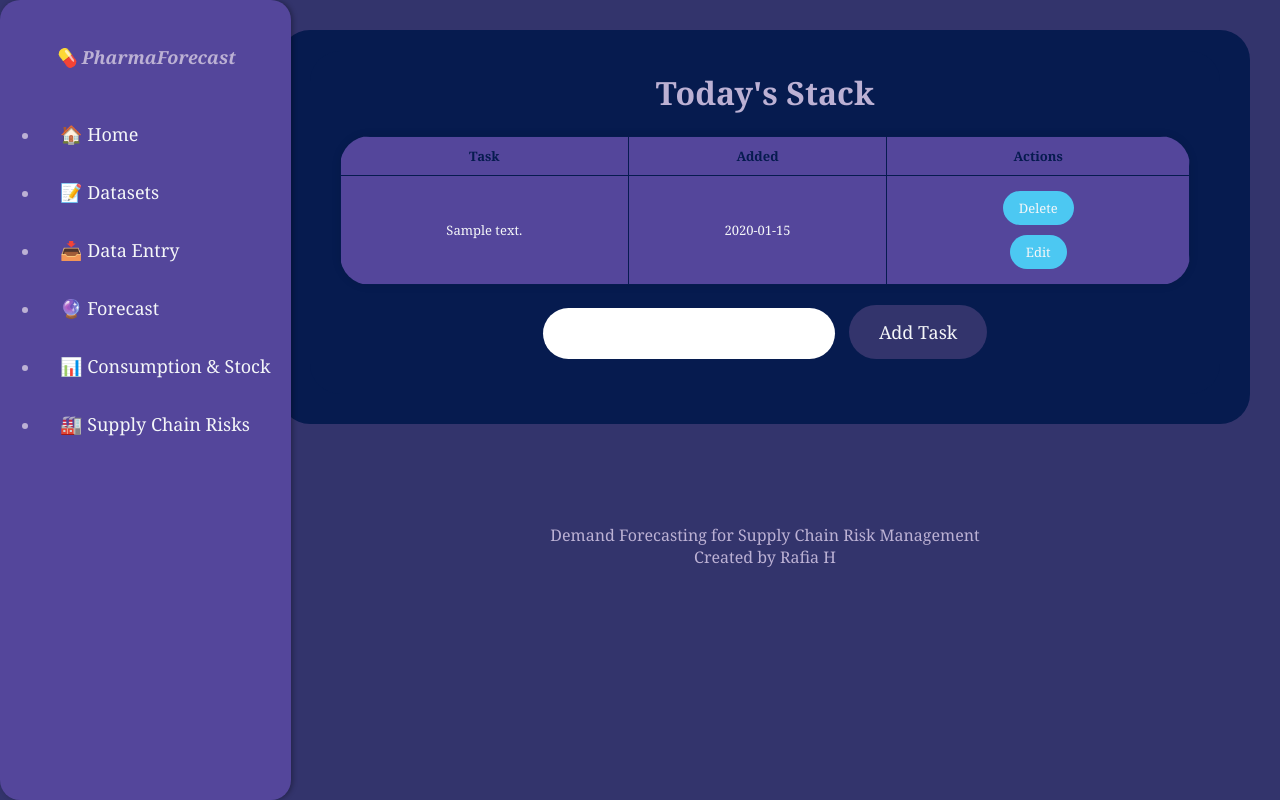
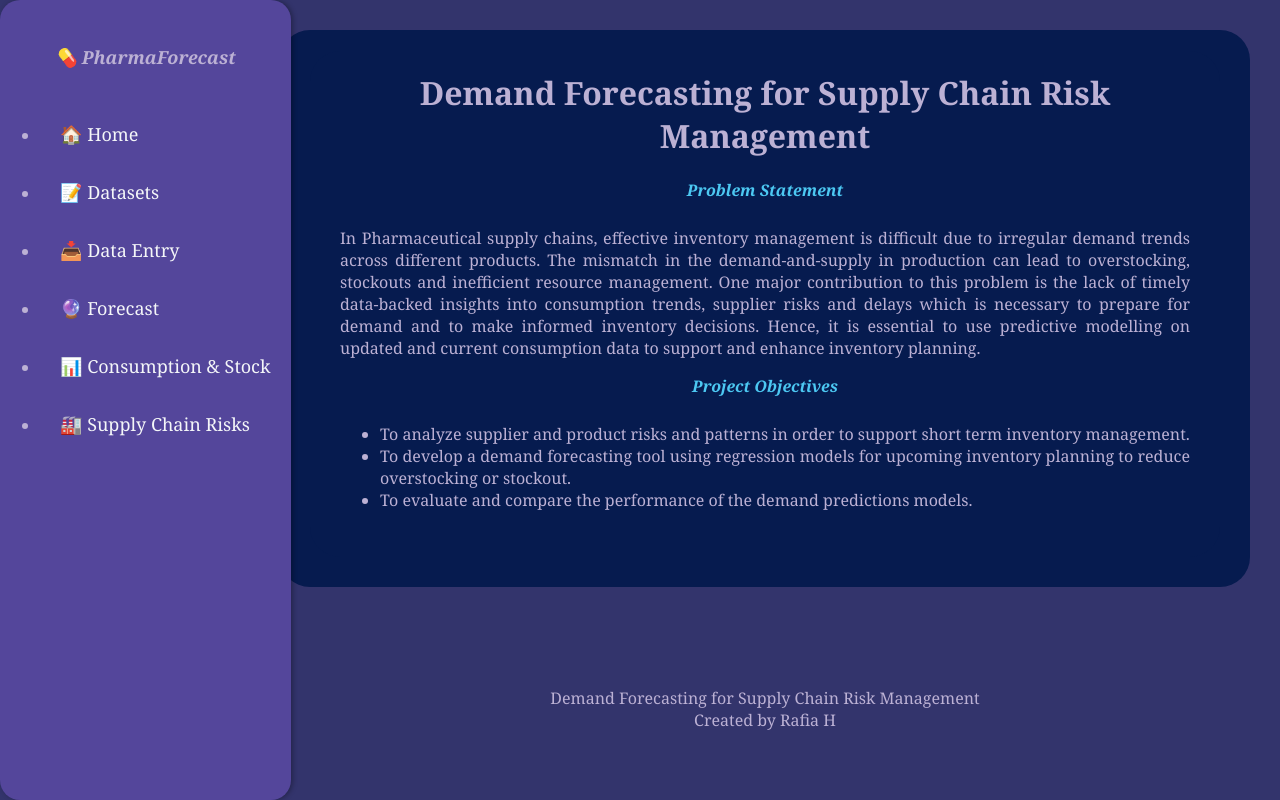
Before and after one commit to rafiahossain/PharmaForecast, a Flask app: page / in a window 1280 px wide. Run offline with Flask 3, Linux system fonts and the light colour scheme; tables that the repository leaves empty hold one stand-in row (values such as "Sample post").

Commit message:
Supplier Dashboard and Home Page

```diff
--- a/app.py
+++ b/app.py
@@ -1,8 +1,7 @@
 # Imports
 from flask import Flask, render_template, redirect, request
 from flask_scss import Scss
-from flask_sqlalchemy import SQLAlchemy
-from datetime import datetime
+# from flask_sqlalchemy import SQLAlchemy
 # To upload files in data entry page
 import os
 from werkzeug.utils import secure_filename
@@ -10,14 +9,13 @@ from werkzeug.utils import secure_filename
 import pandas as pd
 import numpy as np
 import re
-# For forecasting
-# For forecasting
 import matplotlib
-matplotlib.use('Agg')  # ✅ Add this line
+matplotlib.use('Agg')
 import matplotlib.pyplot as plt
 import seaborn as sns
 import base64
 import io
+# For forecasting
 from sklearn.linear_model import LinearRegression, Ridge, Lasso
 from sklearn.ensemble import RandomForestRegressor
 from sklearn.neural_network import MLPRegressor
@@ -33,22 +31,12 @@ app = Flask(__name__)
 Scss(app)
 
 # configure the SQLite database, relative to the app instance folder
-app.config["SQLALCHEMY_DATABASE_URI"] = "sqlite:///pharmaDB.db"
-app.config["SQLALCHEMY_TRACK_MODIFICATION"] = False
-db = SQLAlchemy(app)
+# app.config["SQLALCHEMY_DATABASE_URI"] = "sqlite:///pharmaDB.db"
+# app.config["SQLALCHEMY_TRACK_MODIFICATION"] = False
+# db = SQLAlchemy(app)
 
-# ~ kind of a Data class ~ Row of data
-class MyTask(db.Model):
-    id = db.Column(db.Integer, primary_key=True)
-    content = db.Column(db.String(100), nullable=False)
-    complete = db.Column(db.Integer, default=0)
-    created = db.Column(db.DateTime, default=datetime.utcnow)
-
-    def __repr__(self) -> str:
-        return f"Task {self.id}"
-
-with app.app_context():
-    db.create_all()
+# with app.app_context():
+#     db.create_all()
 
 # Global storage
 # For modeling results and always-zero items
@@ -69,53 +57,10 @@ delivery_delay_plot = None
 expiry_risk_plot = None
 itemvalue_vs_frequency_plot = None
 
-
 # Home Page index, and a route to it
-@app.route("/",methods=["POST","GET"])
+@app.route("/")
 def index():
-    # Add a task
-    if request.method == "POST":
-        current_task = request.form['content']
-        new_task = MyTask(content=current_task)
-        try:
-            db.session.add(new_task)
-            db.session.commit()
-            return redirect("/")
-        except Exception as e:
-            print(f"ERROR:{e}")
-            return f"ERROR:{e}"
-    # See all current tasks
-    else:
-        tasks = MyTask.query.order_by(MyTask.created).all()
-        return render_template("index.html", tasks=tasks)
-
-# DELETE an item
-@app.route("/delete/<int:id>")
-def delete(id:int):
-    delete_task = MyTask.query.get_or_404(id)
-    try:
-        db.session.delete(delete_task)
-        db.session.commit()
-        return redirect("/") # redirects back to home page
-    except Exception as e:
-        return f"ERROR:{e}"
-    # button only appears if we have the task
-    # so we dont have to validate if task exists first
-    # so 404 should not occur
-
-# Edit an item
-@app.route("/edit/<int:id>", methods=["GET","POST"])
-def edit(id:int):
-    task = MyTask.query.get_or_404(id)
-    if request.method == "POST":
-        task.content = request.form['content']
-        try:
-            db.session.commit()
-            return redirect("/")
-        except Exception as e:
-            return f"ERROR:{e}"
-    else: # create a new edit webpage
-        return render_template('edit.html',task=task)
+    return render_template("index.html")
 
 ######################################
 
@@ -478,6 +423,7 @@ def consumption():
 def suppliers():
     global cl2
     global supplier_dependence_plot, delivery_delay_plot, expiry_risk_plot, itemvalue_vs_frequency_plot
+    # global expiry_table
 
     if cl2 is None:
         return render_template("dashboard_suppliers.html", kpis=None)
@@ -673,8 +619,25 @@ def suppliers():
         itemvalue_vs_frequency_plot = base64.b64encode(buf4.getvalue()).decode('utf8')
         plt.close()
 
+        # === Table for Items Expiring in <3 Months or Expired ===
 
+        expiry_3_months = cl2[(cl2['Expiry_Risk'] == '<3 Months') & (cl2['Days_to_Expiry_Today'] >= 0)]
 
+        expiry_display = expiry_3_months[[
+            'Item Name', 'Sub Category', 'Supplier Name', 'Batch No',
+            'Expiry Date', 'Days_to_Expiry_Today', 'Item Value'
+        ]].sort_values('Days_to_Expiry_Today').reset_index(drop=True)
+
+        expiry_display['Days_to_Expiry_Today'] = expiry_display['Days_to_Expiry_Today'].astype(int)
+        expiry_display['Item Value'] = expiry_display['Item Value'].round(2)
+
+        # Convert to HTML table
+        expiry_table_html = expiry_display.to_html(
+            classes='table table-striped table-bordered table-hover expiry-table',
+            index=False,
+            border=0,
+            justify='center'
+        )
 
     except Exception as e:
         print(f"KPI Calculation Error: {e}")
@@ -690,7 +653,8 @@ def suppliers():
         supplier_dependence_plot=supplier_dependence_plot,
         delivery_delay_plot=delivery_delay_plot,
         expiry_risk_plot=expiry_risk_plot,
-        itemvalue_vs_frequency_plot=itemvalue_vs_frequency_plot
+        itemvalue_vs_frequency_plot=itemvalue_vs_frequency_plot,
+        expiry_table=expiry_table_html
     )
 
 
@@ -880,10 +844,6 @@ def data_entry():
 def dataset():
     return render_template("dataset.html")
 
-# @app.route("/performance")
-# def performance():
-#     return render_template("performance.html")
-
 # RUNNER and DEBUGGER
 # Keep Flask updating itself
 if __name__ == "__main__":
--- a/static/styles.css
+++ b/static/styles.css
@@ -67,6 +67,10 @@ body h2 {
   padding-top: 0;
   padding-bottom: 10px;
   font-size: medium;
+}
+
+.project-objectives {
+  text-align: justify;
 }
 
 .content {
@@ -441,6 +445,24 @@ body h2 {
   border-radius: 0px;
 }
 
+.expiry-table {
+  background-color: #54469b;
+  color: #f4f6f8;
+}
+.expiry-table th {
+  background-color: #4cc8f2;
+  color: #061b4f;
+}
+.expiry-table td, .expiry-table th {
+  padding: 10px;
+  text-align: center;
+}
+
+.table-section h3 {
+  margin-top: 40px;
+  color: #f4f6f8;
+}
+
 @media (max-width: 768px) {
   .layout {
     flex-direction: column;
--- a/static/styles.scss
+++ b/static/styles.scss
@@ -106,6 +106,9 @@ body {
   }
 }
 
+.project-objectives {
+  text-align: justify;
+}
 
 
 .content {
@@ -596,6 +599,32 @@ body {
 }
 
 
+// Expiry table
+
+//$border-color: #444;
+
+.expiry-table {
+  background-color: $primary;
+  color: $on-dark;
+  // border-color: $border-color;
+
+  th {
+    background-color: $accent;
+    color: $surface;
+  }
+
+  td, th {
+    padding: 10px;
+    text-align: center;
+  }
+}
+
+.table-section {
+  h3 {
+    margin-top: 40px;
+    color: $on-dark;
+  }
+}
 
 
 
--- a/templates/index.html
+++ b/templates/index.html
@@ -6,33 +6,20 @@
 
 {% block body %}
     <div class="content">
-        <h1>Today's Stack</h1>
+        <h1>Demand Forecasting for Supply Chain Risk Management</h1>
 
-        {% if tasks | length <1%}
-        <h3>There are no tasks... Create one here!</h3>
-        {% else %}
-        <table>
-            <tr>
-                <th>Task</th>
-                <th>Added</th>
-                <th>Actions</th>
-            </tr>
-            {% for task in tasks %}
-                <tr>
-                    <td>{{task.content}}</td>
-                    <td>{{task.created.strftime("%Y-%m-%d")}}</td>
-                    <td>
-                        <a href="/delete/{{task.id}}">Delete</a>
-                        <br/>
-                        <a href="/edit/{{task.id}}">Edit</a>
-                    </td>
-                </tr>
-            {% endfor %}
-        </table>
-        {% endif %}
-        <form action="/" method="POST">
-            <input type="text" name="content" id="content" />
-            <input type="submit" value="Add Task" id="btn_add_task"/>
-        </form>
+        <h2>Problem Statement</h2>
+        <div class="project-objectives">
+        <p>In Pharmaceutical supply chains, effective inventory management is difficult due to irregular demand trends across different products. The mismatch in the demand-and-supply in production can lead to overstocking, stockouts and inefficient resource management. One major contribution to this problem is the lack of timely data-backed insights into consumption trends, supplier risks and delays which is necessary to prepare for demand and to make informed inventory decisions. Hence, it is essential to use predictive modelling on updated and current consumption data to support and enhance inventory planning. </p>
+        </div>
+
+        <h2>Project Objectives</h2>
+        <div class="project-objectives">
+            <ul>
+                <li>To analyze supplier and product risks and patterns in order to support short term inventory management.</li>
+                <li>To develop a demand forecasting tool using regression models for upcoming inventory planning to reduce overstocking or stockout.</li>
+                <li>To evaluate and compare the performance of the demand predictions models.</li>
+            </ul>
+        </div>
     </div>
 {% endblock %}
```
Also changed, not shown: templates/dashboard_suppliers.html (+4 -4 lines), 1 other file.
